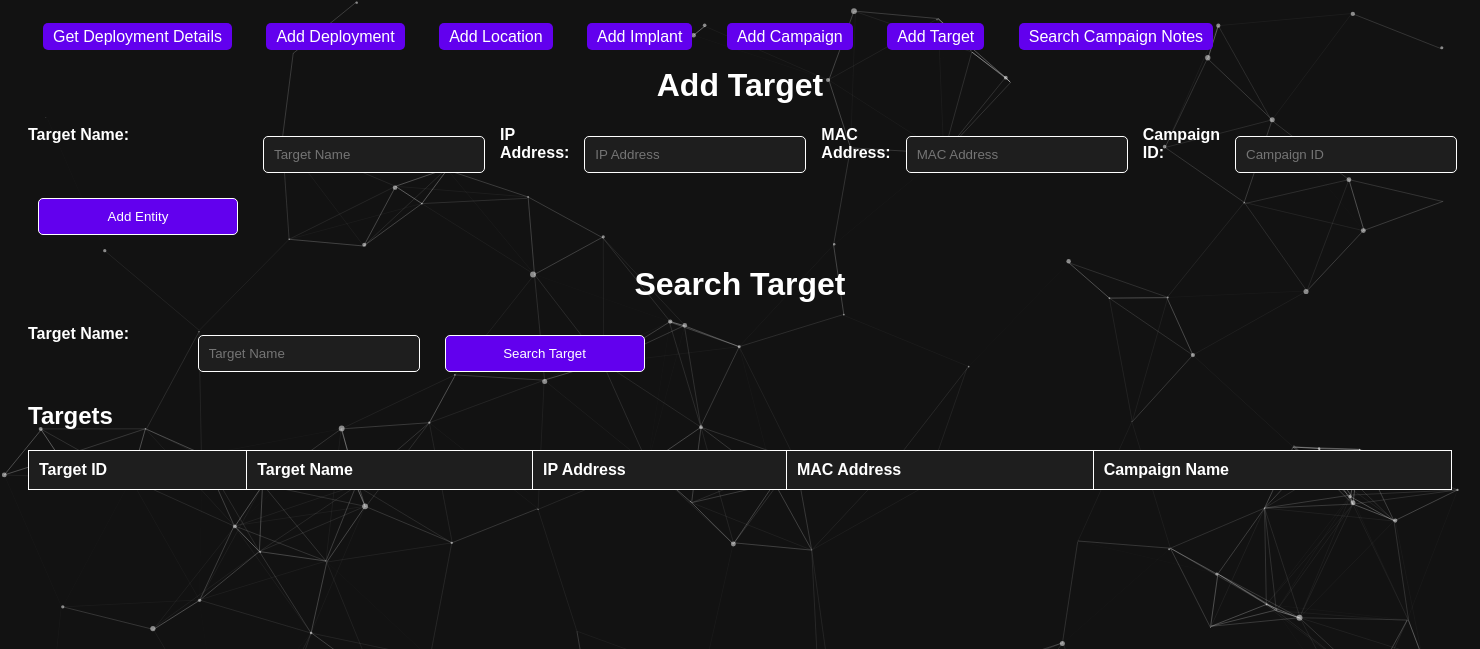
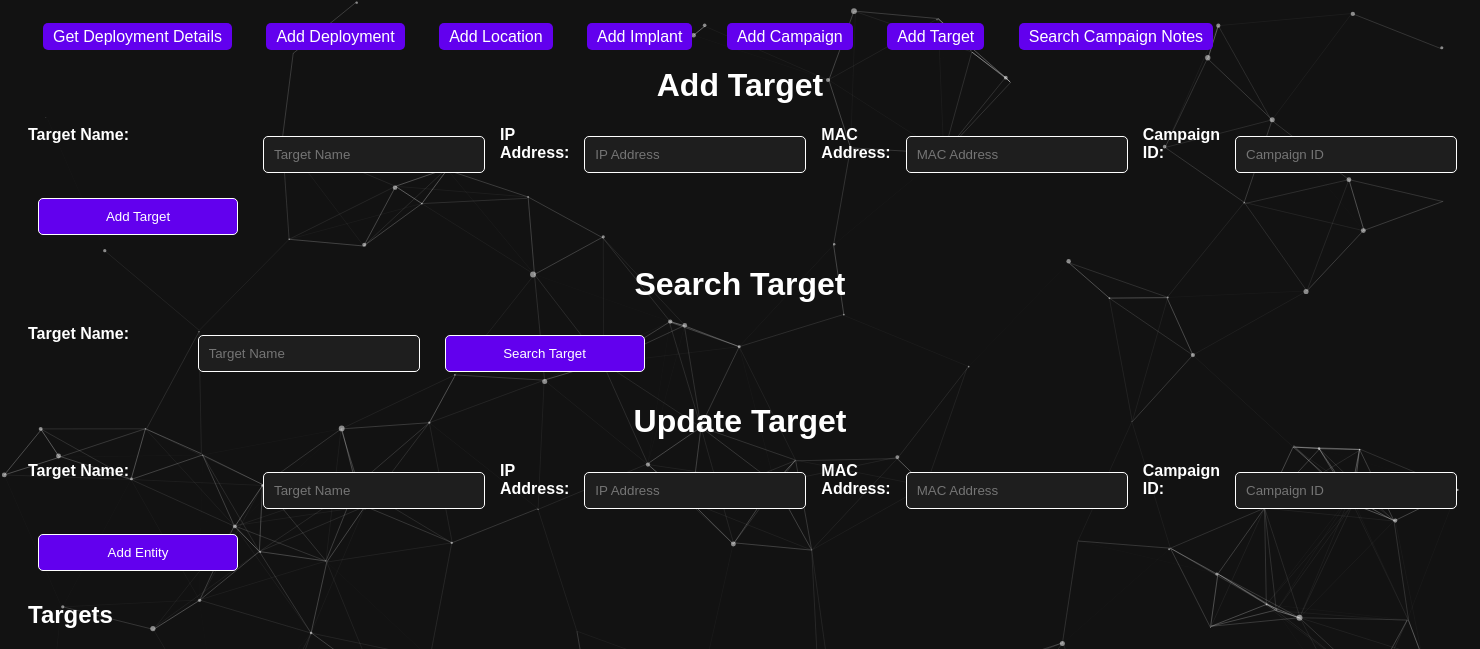
Before and after one commit to ice-wzl/TRACKER, a Flask app: page /add_target in a window 1480 px wide. Shown: the top 649 px of the page. Run offline with Flask 2, Linux system fonts and the light colour scheme; lists and menus that the app fills with data are empty; some libraries are stand-ins or nearby versions.

Commit message:
add ability to update target after creation

```diff
--- a/application/BLL/addtarget.py
+++ b/application/BLL/addtarget.py
@@ -22,6 +22,10 @@ class AddTarget:
         """Search for target/s"""
         return self.AddTargetDAL.search_target(name)
 
+    def update_target(self, name, ip_address, mac_address, campaign_id):
+        """Update a target."""
+        return self.AddTargetDAL.update_target(name, ip_address, mac_address, campaign_id)
+
     def close(self):
         """Close the DAL connection."""
         self.AddTargetDAL.close()
--- a/application/DAL/addtargetDAL.py
+++ b/application/DAL/addtargetDAL.py
@@ -50,6 +50,25 @@ class AddTargetDAL:
             return []
 
 
+    def update_target(self, name, ip_address, mac_address, campaign_id):
+        """
+        Update an existing target in the TARGET table.
+        """
+        try:
+            query = """
+                UPDATE TARGET
+                SET ip_address = %s, mac_address = %s, campaign_id = %s
+                WHERE name = %s
+            """
+            values = (ip_address, mac_address, campaign_id, name)
+            self.cursor.execute(query, values)
+            self.admin_cnx.commit()  # Commit the transaction
+            return True
+        except mysql.connector.Error as e:
+            print(f"[!] Error in update_target: {e}")
+            return False
+
+
     def close(self):
         """Close the database connection."""
         if self.cursor:
--- a/application/app.py
+++ b/application/app.py
@@ -173,6 +173,17 @@ def add_target():
             else:
                 flash(f"Failed to find any entity {target_name}", "error")
             return render_template('add_target.html', entries=result)
+        elif form_type == 'update':
+            name = request.form.get('name')
+            ip_address = request.form.get('ip_address')
+            mac_address = request.form.get('mac_address')
+            campaign_id = request.form.get('campaign_id')
+            result = target_bll.update_target(name, ip_address, mac_address, campaign_id)
+            if result:
+                flash("Target updated successfully!", "success")
+            else:
+                flash("Failed to update target", "error")
+            return redirect(url_for('add_target'))
     elif request.method == "GET":
         try:
             entries = target_bll.get_all()
--- a/application/templates/add_target.html
+++ b/application/templates/add_target.html
@@ -108,7 +108,7 @@
     <label for="campaign_id"><strong>Campaign ID:</strong></label>
     <input type="text" name="campaign_id" placeholder="Campaign ID" required>
 
-    <input type="submit" value="Add Entity">
+    <input type="submit" value="Add Target">
 </form>
 
 <h1>Search Target</h1>
@@ -120,6 +120,25 @@
     <input type="text" name="target_name" placeholder="Target Name" required>
 
     <input type="submit" value="Search Target">
+</form>
+
+<h1>Update Target</h1>
+
+<form method="POST" id="update-form">
+    <input type="hidden" name="form_type" value="update">
+    <label for="name"><strong>Target Name:</strong></label>
+    <input type="text" name="name" placeholder="Target Name" required>
+
+    <label for="ip_address"><strong>IP Address:</strong></label>
+    <input type="text" name="ip_address" placeholder="IP Address">
+
+    <label for="mac_address"><strong>MAC Address:</strong></label>
+    <input type="text" name="mac_address" placeholder="MAC Address"
+
+    <label for="campaign_id"><strong>Campaign ID:</strong></label>
+    <input type="text" name="campaign_id" placeholder="Campaign ID" required>
+
+    <input type="submit" value="Add Entity">
 </form>
 
 {% with messages = get_flashed_messages(with_categories=true) %}
```
